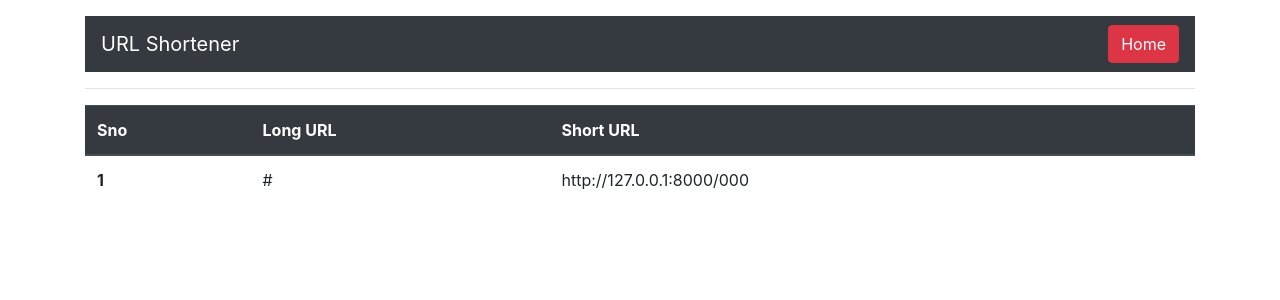
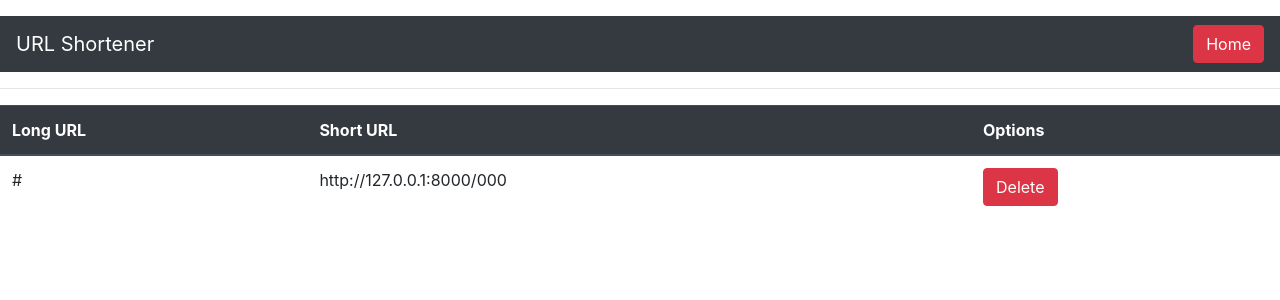
Before and after one commit to rash-27/22075052-UrlShortener, a Django app: template shortener/templates/display.html in a window 1280 px wide. Shown: the top 300 px of the page. Run offline with Django 4.2, Linux system fonts and the light colour scheme; the template is opened without the code that fills it: most values are stand-ins (such as "Sample title", 1, 10 or a date in 2020).

Commit message:
delete option added

```diff
--- a/shortener/templates/base.html
+++ b/shortener/templates/base.html
@@ -11,7 +11,7 @@
     <title>{% block title %}{% endblock %}</title>
   </head>
   <body>
-    <div class="container my-3">
+    <div class=" my-3">
         <nav class="navbar navbar-dark bg-dark">
         <a class="navbar-brand">URL Shortener</a>
 
@@ -20,7 +20,7 @@
           {% block nav %}{% endblock %}
         </form>
       </nav>
-      <hr></div>
+      <hr>
 
     {% block body %}{% endblock %}
     <!-- Optional JavaScript; choose one of the two! -->
--- a/shortener/templates/display.html
+++ b/shortener/templates/display.html
@@ -5,22 +5,21 @@
 {% block nav %}<a href="/" class="btn btn-danger">Home</a>{% endblock %}
 {% block body %}
 
-<div class="container">
+
 <table class="table">
     <thead class="thead-dark">
       <tr>
-        <th scope="col">Sno</th>
         <th scope="col">Long URL</th>
         <th scope="col">Short URL</th>
+        <th scope="col">Options</th>
       </tr>
     </thead>
     <tbody>
         {% for i in urls %}
       <tr>
-        <th scope="row">1</th>
         <td>{{i.long_url}}</td>
         <td>http://127.0.0.1:8000/{{i.short_code}}</td>
-
+        <td><a href="/api/delete_url/{{i.short_code}}" class="btn btn-danger">Delete</a></td>
       </tr>
       {% endfor %}
     </tbody>
--- a/shortener/urls.py
+++ b/shortener/urls.py
@@ -4,6 +4,7 @@ from . import views
 urlpatterns = [
     path('',views.shortener,name='shortner'),
     path('api/all_urls/',views.display,name='display'),
+    path('api/delete_url/<short_code>',views.delete_url,name='delete'),
     # path('<short_url>/',views.sender,name="redirector")
 
 ]
```
Also changed, not shown: shortener/views.py (+7 -0 lines), db.sqlite3.
